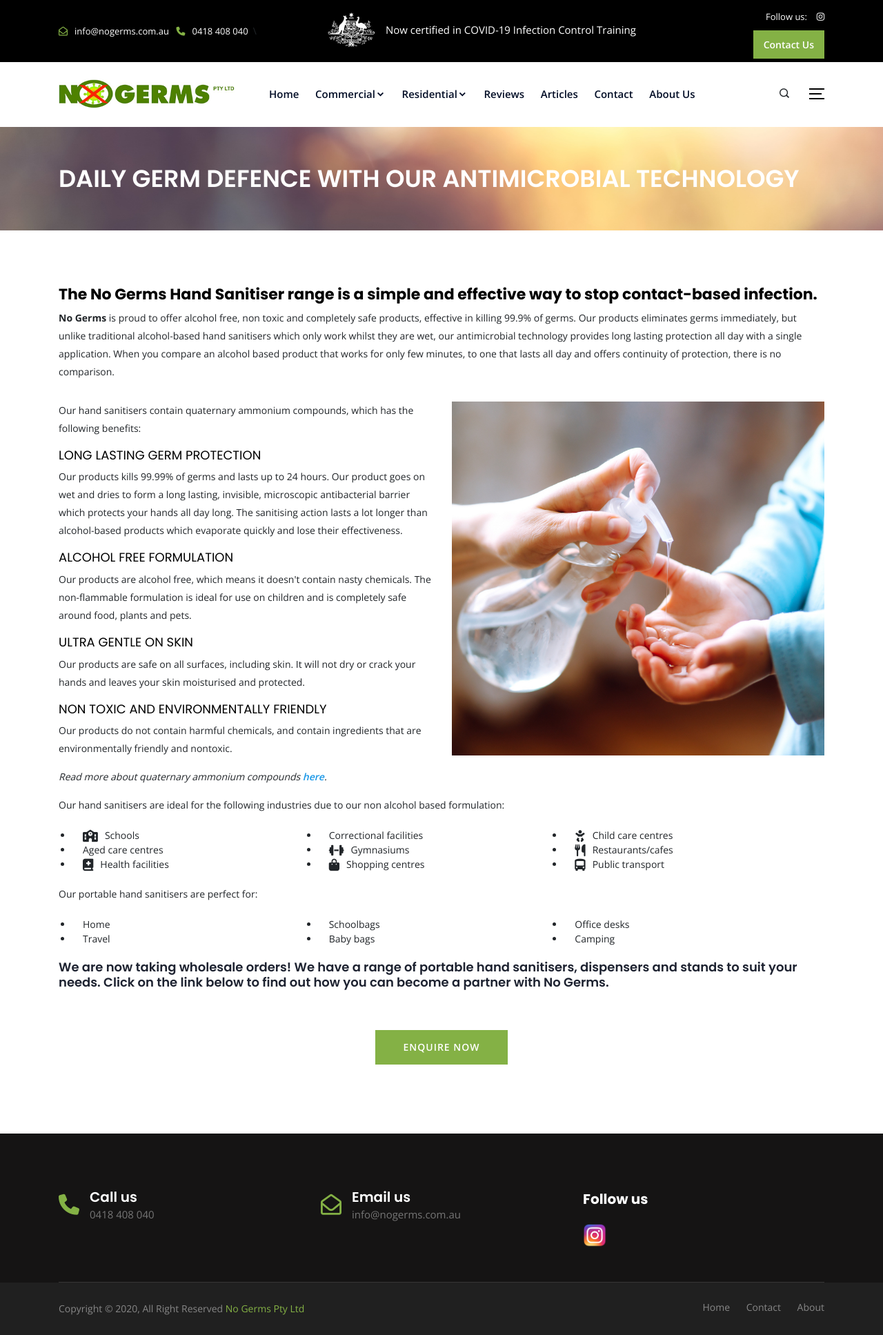
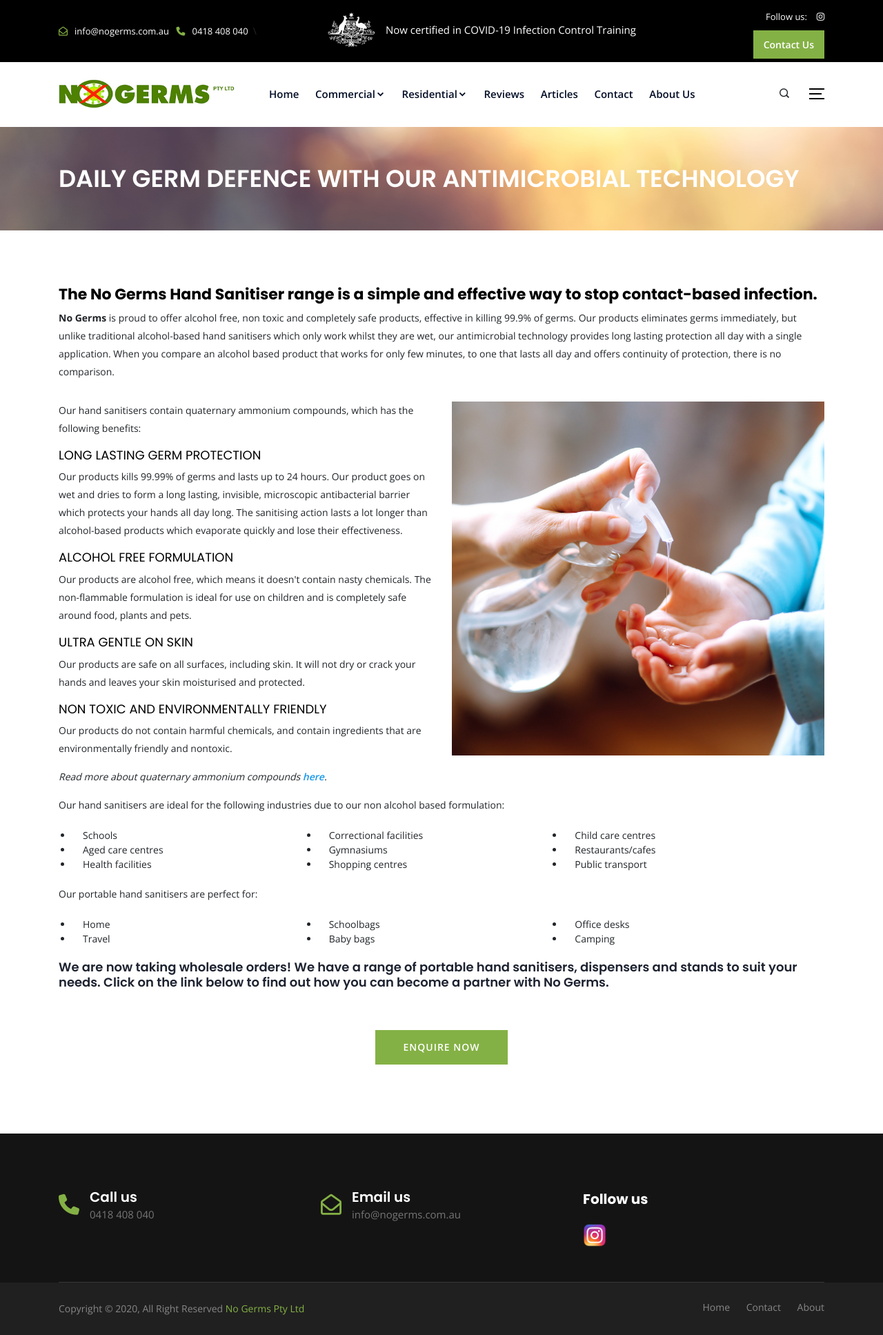
Before and after one commit to nogermsau/nogerms.github.io, a Jekyll site: the page built from _commercial/hand-sanitiser.md, in a window 1280 px wide. Shown: the whole page at 69% size. Built offline with Jekyll 4.4.1, drawn with Linux system fonts in a browser that asks for light colours; nearby versions of some CDN libraries.

Commit message:
rollback icons for now

```diff
--- a/_commercial/hand-sanitiser.md
+++ b/_commercial/hand-sanitiser.md
@@ -45,15 +45,15 @@
             <p>Our hand sanitisers are ideal for the following industries due to our non alcohol based formulation:</p>
             <div>
               <ul class="row list-unstyled">
-                <li class="col-sm-6 col-md-4"><i class="fas fa-school fa-lg pr-10"></i>Schools</li>
-                <li class="col-sm-6 col-md-4">Correctional facilities</li>
-                <li class="col-sm-6 col-md-4"><i class="fas fa-baby fa-lg pr-10"></i>Child care centres</li>
-                <li class="col-sm-6 col-md-4">Aged care centres</li>
-                <li class="col-sm-6 col-md-4"><i class="fas fa-dumbbell fa-lg pr-10"></i>Gymnasiums</li>
-                <li class="col-sm-6 col-md-4"><i class="fas fa-utensils fa-lg pr-10"></i>Restaurants/cafes</li>
-                <li class="col-sm-6 col-md-4"><i class="fas fa-book-medical fa-lg pr-10"></i>Health facilities</li>
-                <li class="col-sm-6 col-md-4"><i class="fas fa-shopping-bag fa-lg pr-10"></i>Shopping centres</li>
-                <li class="col-sm-6 col-md-4"><i class="fas fa-bus-alt fa-lg pr-10"></i>Public transport</li>
+               <li class="col-sm-6 col-md-4">Schools</li>
+               <li class="col-sm-6 col-md-4">Correctional facilities</li>
+               <li class="col-sm-6 col-md-4">Child care centres</li>
+               <li class="col-sm-6 col-md-4">Aged care centres</li>
+               <li class="col-sm-6 col-md-4">Gymnasiums</li>
+               <li class="col-sm-6 col-md-4">Restaurants/cafes</li>
+               <li class="col-sm-6 col-md-4">Health facilities</li>
+               <li class="col-sm-6 col-md-4">Shopping centres</li>
+               <li class="col-sm-6 col-md-4">Public transport</li>
               </ul>
             </div>
             <p>Our portable hand sanitisers are perfect for:</p>
```
